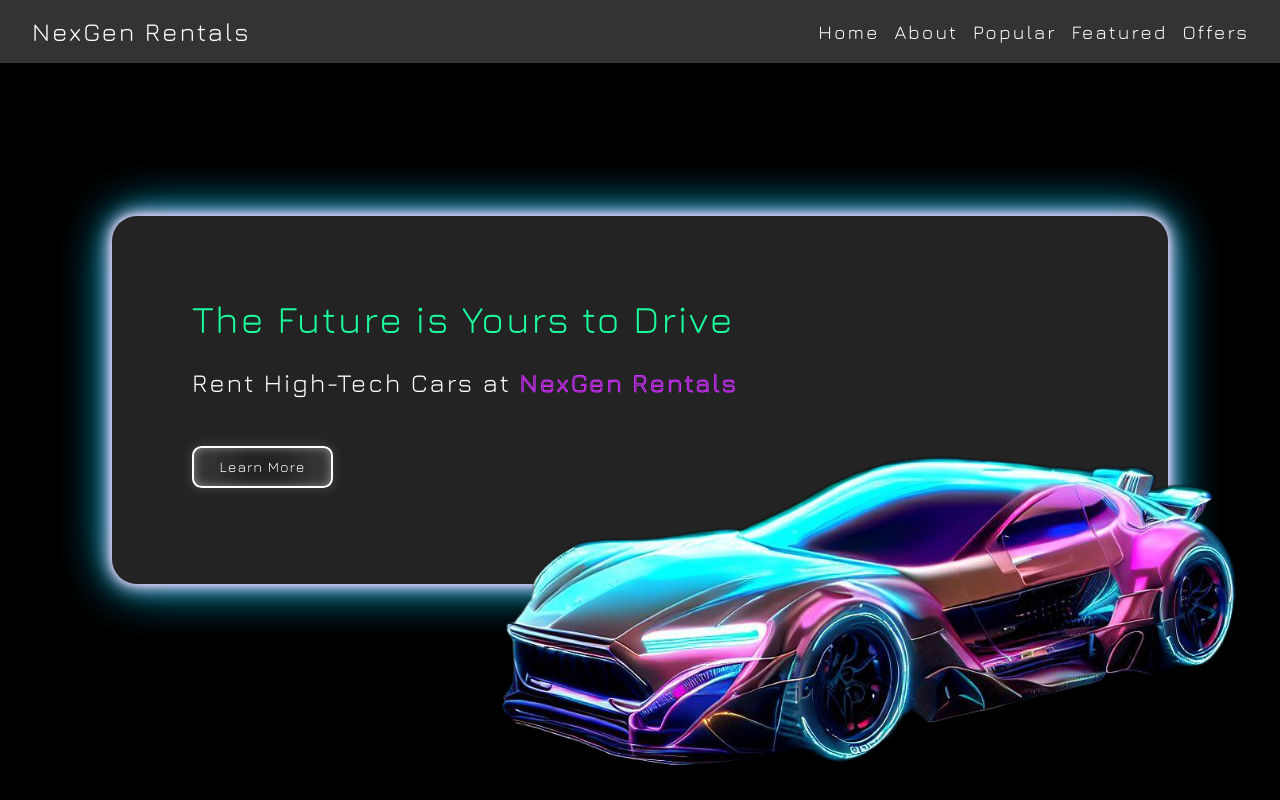
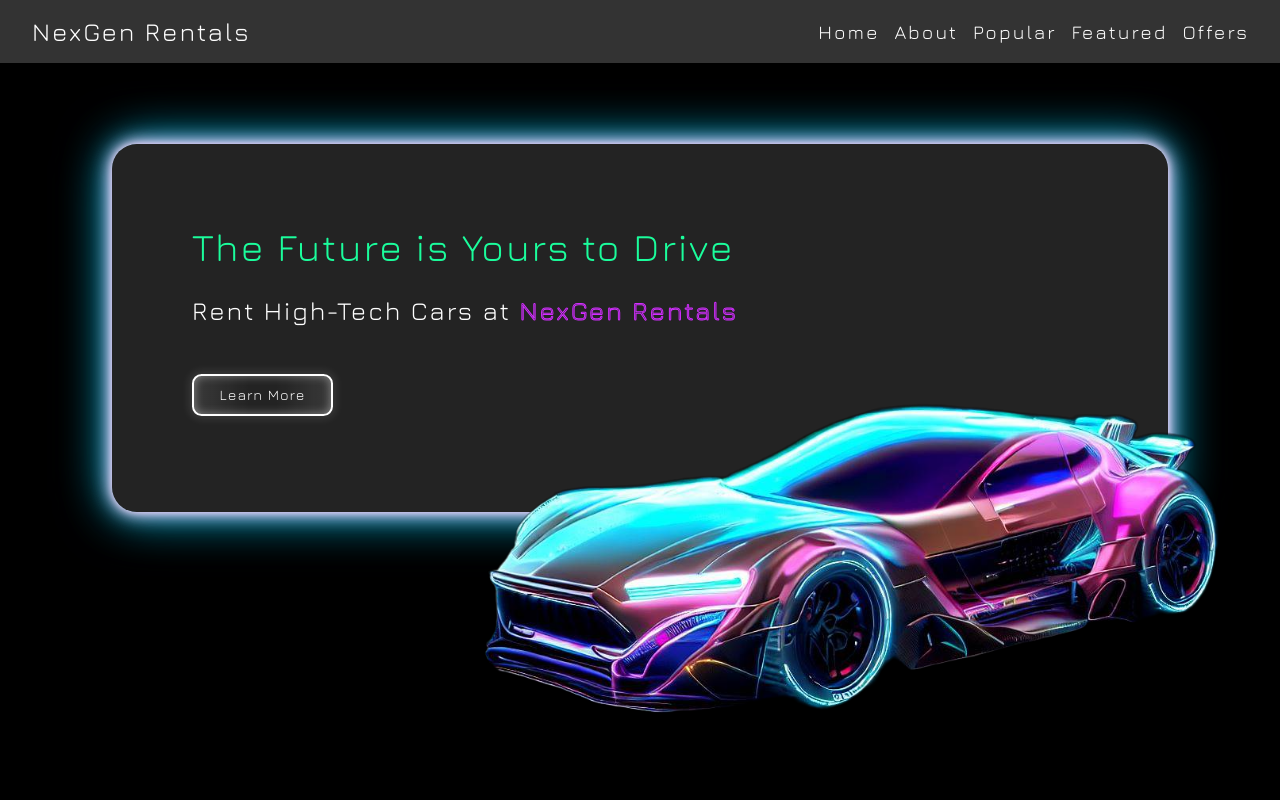
Before and after one commit to CryFecteau/NexGen-Rentals, an Angular app: page / in a window 1280 px wide. Both pictures are taken after a click on the button "ENTER". Shown: the top 800 px of the page. Built offline with nearby package versions, Linux system fonts and the light colour scheme.

Commit message:
Update styling

```diff
--- a/src/app/app.component.html
+++ b/src/app/app.component.html
@@ -4,11 +4,13 @@
   </div>
   <ng-template #entered>
     <app-header></app-header>
+    <div class="app-content">
       <app-hero></app-hero>
       <app-about></app-about>
       <app-popular></app-popular>
       <app-features></app-features>
       <app-offers></app-offers>
       <app-footer></app-footer>
+    </div>
   </ng-template>
 </div>
--- a/src/app/app.component.scss
+++ b/src/app/app.component.scss
@@ -1,5 +1,6 @@
-// .app-container {
-//     display: flex;
-//     flex-direction: column;
-//     gap: 5rem;
-// }
+.app-content {
+    display: flex;
+    flex-direction: column;
+    gap: 3rem;
+    margin-top: 5rem;
+}
--- a/src/app/components/about/about.component.scss
+++ b/src/app/components/about/about.component.scss
@@ -1,9 +1,8 @@
 .about {
-    height: 100vh;
     display: flex;
     justify-content: center;
     align-items: center;
-    padding: 0 5rem;
+    padding: clamp(2rem, 5vw, 5rem);
 }
 
 .about-content {
--- a/src/app/components/features/features.component.scss
+++ b/src/app/components/features/features.component.scss
@@ -1,5 +1,5 @@
 .features {
-    height: 100vh;
+
     display: flex;
     justify-content: center;
     align-items: center;
--- a/src/app/components/hero/hero.component.html
+++ b/src/app/components/hero/hero.component.html
@@ -3,6 +3,6 @@
         <p class="title">The Future is Yours to Drive</p>
         <p class="subtitle">Rent High-Tech Cars at <span class="stroke-text">NexGen Rentals</span></p>
         <a href="#about" class="hero-button">Learn More</a>
+        <img class="hero-image" src="assets/hero/h1.png" alt="Hero Image">
     </div>
-    <img class="hero-image" src="assets/hero/h1.png" alt="Hero Image">
 </div>
--- a/src/app/components/hero/hero.component.scss
+++ b/src/app/components/hero/hero.component.scss
@@ -1,12 +1,14 @@
 .hero {
-    height: 100vh;
+
     display: flex;
     justify-content: center;
     align-items: center;
-    padding: 0 clamp(2rem, 5vw, 5rem);
+    padding: clamp(2rem, 5vw, 5rem);
+    margin-bottom: clamp(5rem, 10vw, 10rem);
 }
 
 .text-container {
+    position: relative;
     color: #fff;
     border-radius: 25px;
     animation: blink 7s infinite alternate;
@@ -32,8 +34,8 @@
 
 .hero-image {
     position: absolute;
-    right: 3%;
-    bottom: 3%;
+    top: 70%;
+    left: 35%;
     width: clamp(18rem, 58vw, 58rem);
 }
 
@@ -67,17 +69,3 @@
             0 0 70px #0ba9ca, 0 0 80px #0ba9ca;
     }
 }
-
-@media (max-width: 800px) {
-    .hero-image {
-        right: 2%;
-        bottom: 20%;
-    }
-}
-
-@media (max-width: 576px) {
-    .hero-image {
-        right: 1%;
-        bottom: 22%;
-    }
-}
--- a/src/app/components/offers/offers.component.scss
+++ b/src/app/components/offers/offers.component.scss
@@ -1,8 +1,7 @@
 @import "~@fortawesome/fontawesome-free/css/all.css";
 
 .offers {
-    height: 100vh;
-    padding: 3rem;
+    padding: clamp(1rem, 3vw, 3rem);
 }
 
 .offers-title {
--- a/src/app/components/popular/popular.component.scss
+++ b/src/app/components/popular/popular.component.scss
@@ -1,7 +1,3 @@
-.popular-cars {
-    height: 100vh;
-}
-
 .popular-title {
     font-size: clamp(1.8rem, 2.5vw, 2.5rem);
     color: white;
```
Lines whose indentation alone changed are shown as unchanged.
